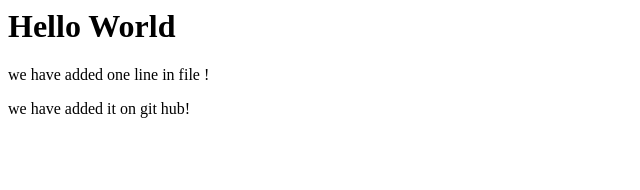
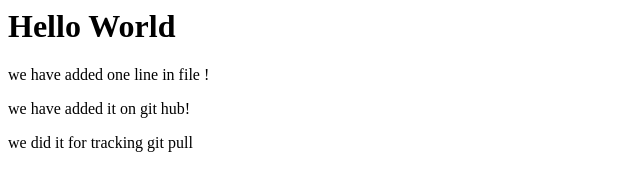
Before and after one commit to ravifarkya/GITGITHUBMASTERCLASS, a plain HTML site: page index.html in a window 1280 px wide. Shown: the whole page, without its empty margins (0-640 px from the left). Drawn offline with Linux system fonts and the light colour scheme.

Commit message:
tracking index pull
we are tracking pull request from local

```diff
--- a/index.html
+++ b/index.html
@@ -7,3 +7,8 @@
 <div>
     <p>we have added it on git hub!</p>
 </div>
+
+
+<div>
+    <p>we did it for tracking git pull</p>
+</div>
```
